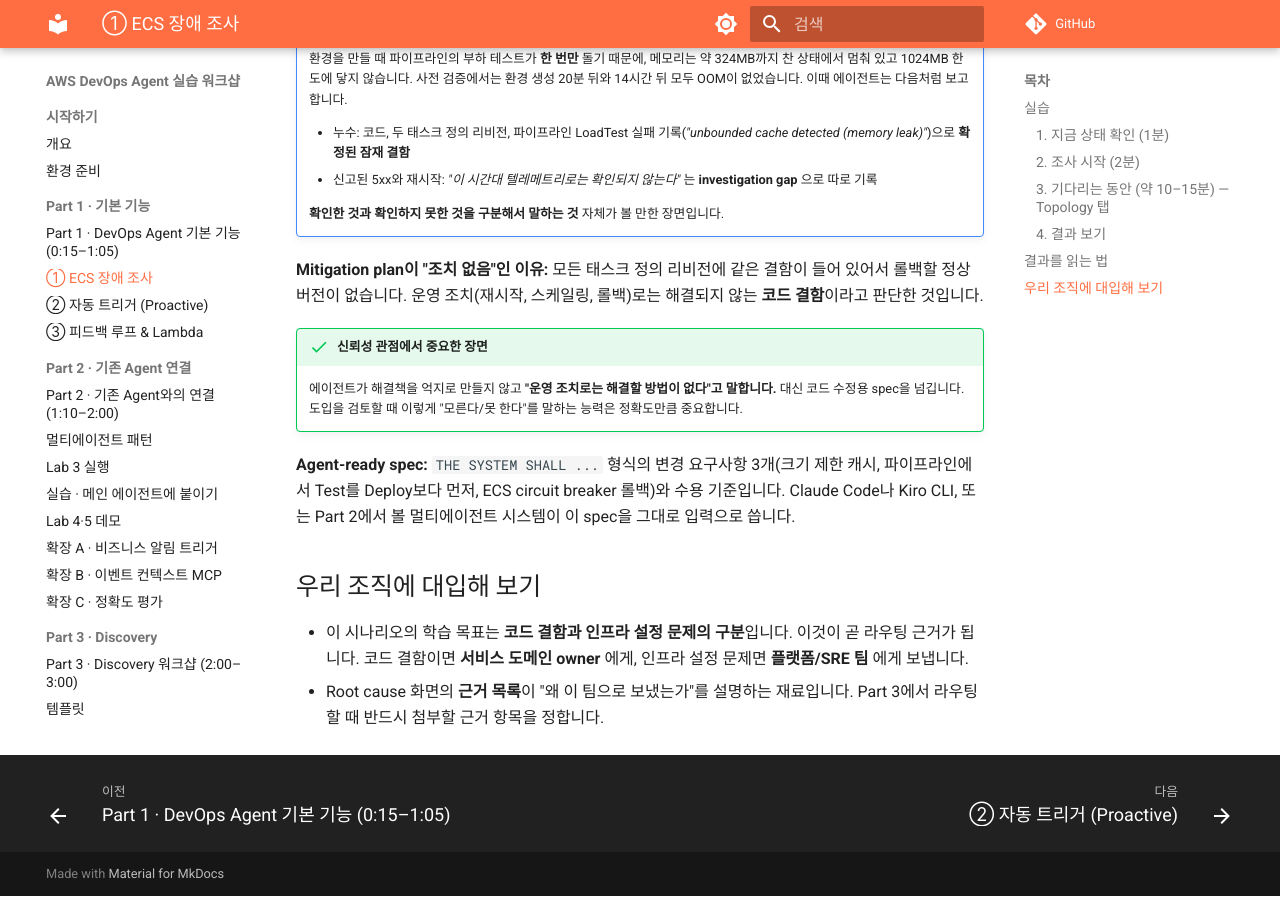
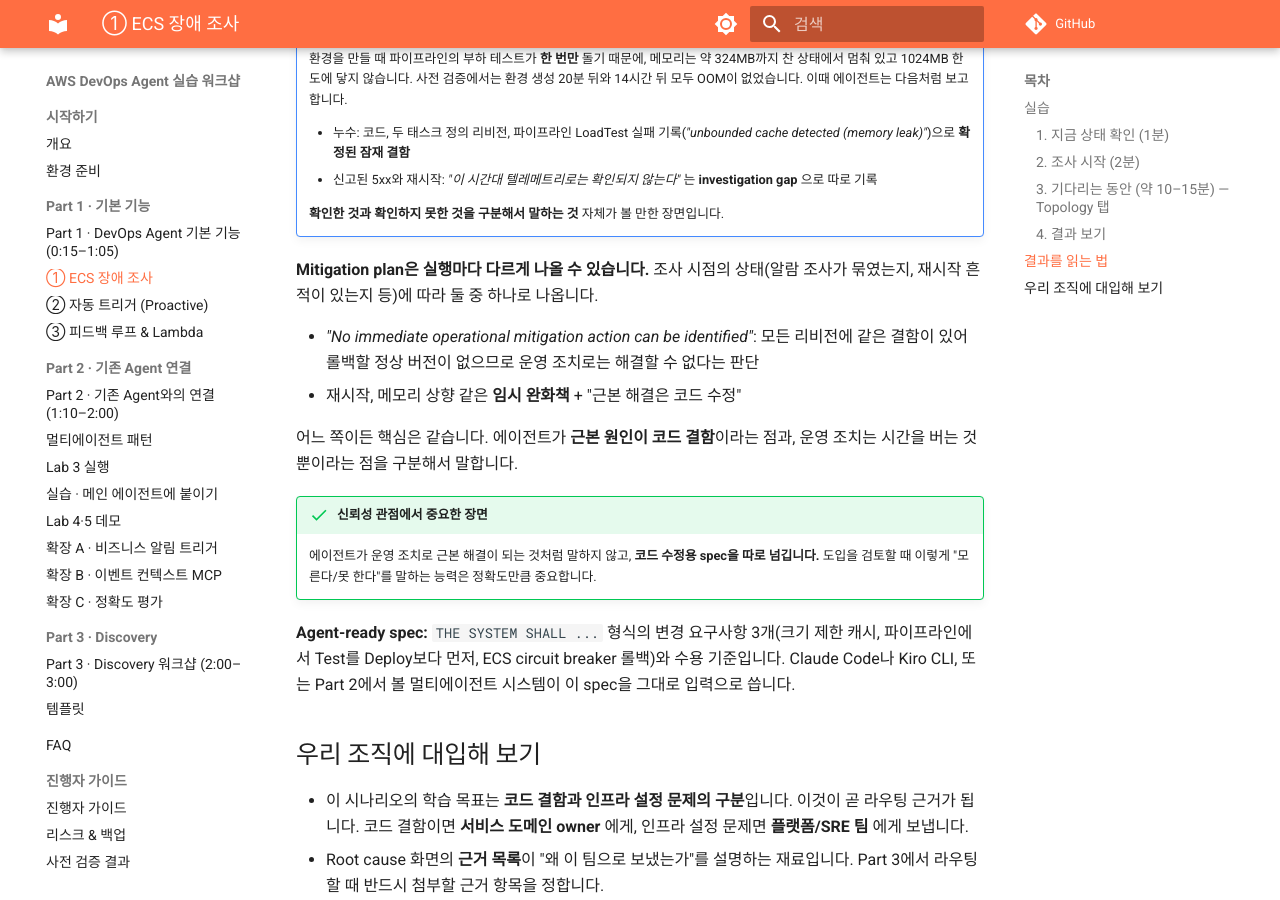
Before and after one commit to hsr87/devops-agent-workshop-kr, an MkDocs documentation site: the page built from docs/part1/ecs.md, in a window 1280 px wide and 900 px high, scrolled down 1767 px. Built offline with MkDocs 1.6.1 and Material for MkDocs 9.7.7, drawn with Linux system fonts in a browser that asks for light colours; comment, search, counter and statistics services are not loaded.

Commit message:
Note that mitigation plans vary; use the Korean console label for Capabilities
Co-Authored-By: Claude Opus 5.5 <noreply@anthropic.com>

```diff
--- a/docs/part1/ecs.md
+++ b/docs/part1/ecs.md
@@ -58,10 +58,15 @@ Running tasks `2/2`, 배포 상태 정상 — **지금은 멀쩡해 보입니다
 
     **확인한 것과 확인하지 못한 것을 구분해서 말하는 것** 자체가 볼 만한 장면입니다.
 
-**Mitigation plan이 "조치 없음"인 이유:** 모든 태스크 정의 리비전에 같은 결함이 들어 있어서 롤백할 정상 버전이 없습니다. 운영 조치(재시작, 스케일링, 롤백)로는 해결되지 않는 **코드 결함**이라고 판단한 것입니다.
+**Mitigation plan은 실행마다 다르게 나올 수 있습니다.** 조사 시점의 상태(알람 조사가 묶였는지, 재시작 흔적이 있는지 등)에 따라 둘 중 하나로 나옵니다.
+
+- *"No immediate operational mitigation action can be identified"*: 모든 리비전에 같은 결함이 있어 롤백할 정상 버전이 없으므로 운영 조치로는 해결할 수 없다는 판단
+- 재시작, 메모리 상향 같은 **임시 완화책** + "근본 해결은 코드 수정"
+
+어느 쪽이든 핵심은 같습니다. 에이전트가 **근본 원인이 코드 결함**이라는 점과, 운영 조치는 시간을 버는 것뿐이라는 점을 구분해서 말합니다.
 
 !!! success "신뢰성 관점에서 중요한 장면"
-    에이전트가 해결책을 억지로 만들지 않고 **"운영 조치로는 해결할 방법이 없다"고 말합니다.** 대신 코드 수정용 spec을 넘깁니다. 도입을 검토할 때 이렇게 "모른다/못 한다"를 말하는 능력은 정확도만큼 중요합니다.
+    에이전트가 운영 조치로 근본 해결이 되는 것처럼 말하지 않고, **코드 수정용 spec을 따로 넘깁니다.** 도입을 검토할 때 이렇게 "모른다/못 한다"를 말하는 능력은 정확도만큼 중요합니다.
 
 **Agent-ready spec:** `THE SYSTEM SHALL ...` 형식의 변경 요구사항 3개(크기 제한 캐시, 파이프라인에서 Test를 Deploy보다 먼저, ECS circuit breaker 롤백)와 수용 기준입니다. Claude Code나 Kiro CLI, 또는 Part 2에서 볼 멀티에이전트 시스템이 이 spec을 그대로 입력으로 씁니다.
 
```
Also changed, not shown: docs/facilitator/index.md (+1 -1 lines), docs/facilitator/risks.md (+1 -1 lines), docs/part1/feedback.md (+1 -1 lines), docs/part1/proactive.md (+1 -1 lines), docs/part2/ext-mcp.md (+1 -1 lines).
